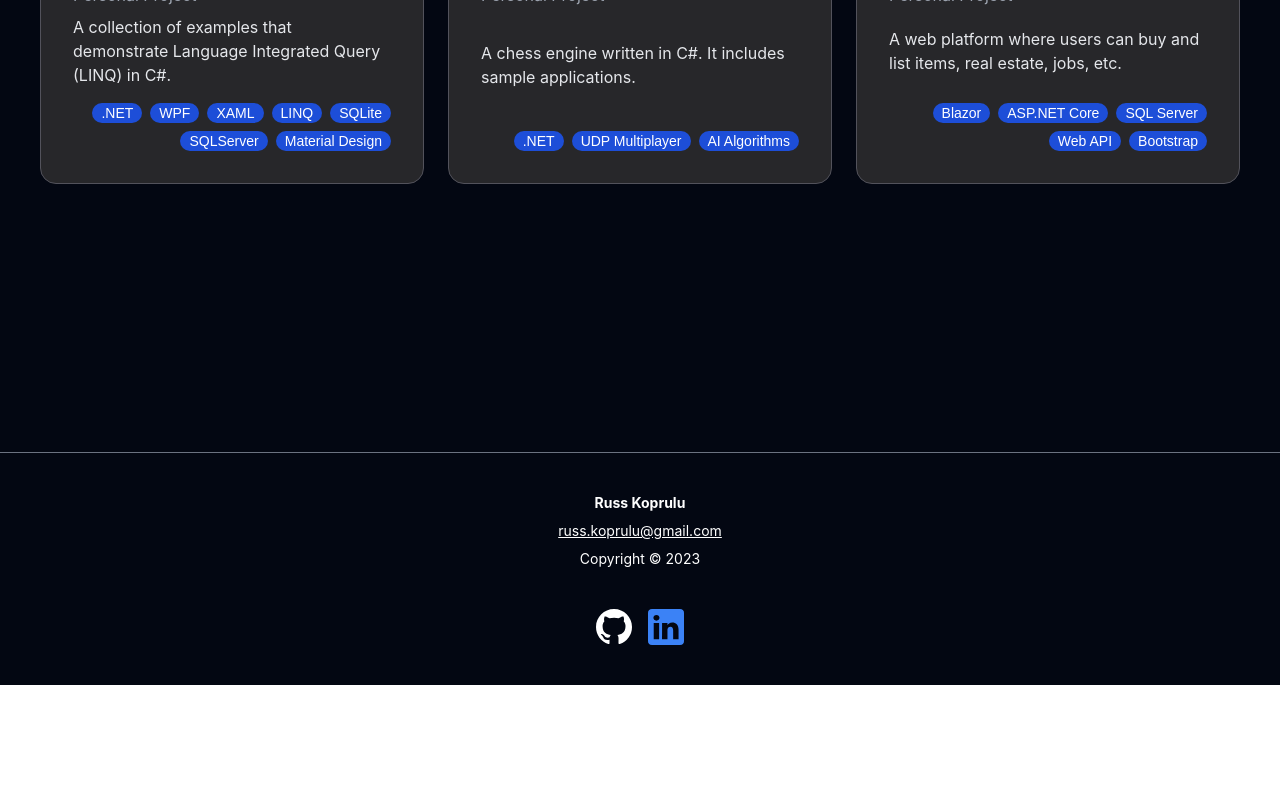
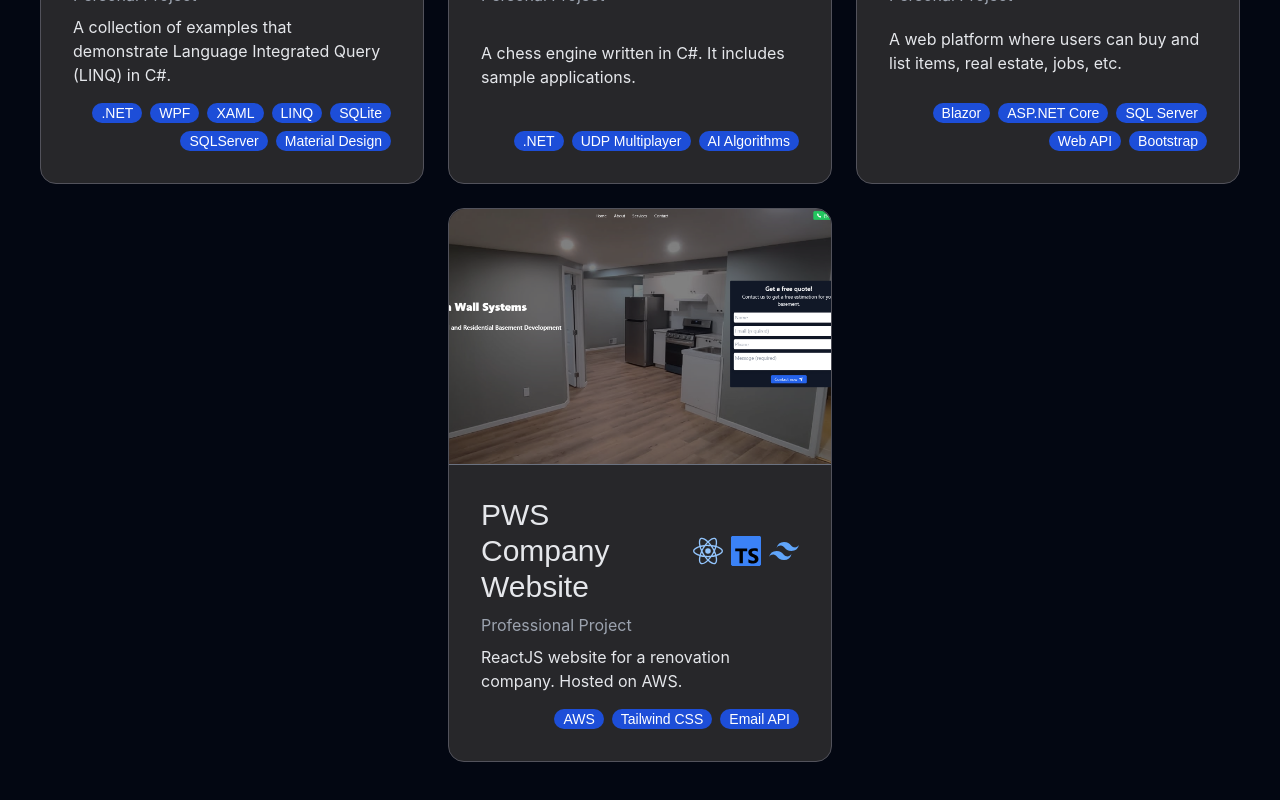
Before and after one commit to ruskpr/ruskpr.github.io, a React (Create React App) app: page /projects in a window 1280 px wide. Shown: the part 494-1294 px from the top of the page. Before the commit the page ends 1179 px from the top, so only its background shows below. Built offline with nearby package versions, Linux system fonts and the light colour scheme.

Commit message:
include pws project

```diff
--- a/src/components/pages/projects-page/LanguageIcon.tsx
+++ b/src/components/pages/projects-page/LanguageIcon.tsx
@@ -5,7 +5,8 @@ import {
   SiReact,
   SiRedux,
   SiCsharp,
-  SiBlazor
+  SiBlazor,
+  SiTailwindcss,
 } from "react-icons/si";
 
 const getLanguageIcon = (language: string) => {
@@ -31,6 +32,8 @@ const getLanguageIcon = (language: string) => {
       return <SiCsharp className="text-green-500" />;
     case "blazor":
       return <SiBlazor className="text-indigo-400" />;
+    case "tailwindcss":
+      return <SiTailwindcss className="text-blue-400" />;
     default:
       throw new Error(`Language '${language}' not found`);
   }
--- a/src/components/pages/projects-page/ProjectDetailSidebar.tsx
+++ b/src/components/pages/projects-page/ProjectDetailSidebar.tsx
@@ -1,7 +1,7 @@
 import { Link } from "react-router-dom";
 import { Button, ButtonType } from "../../ui/Button";
 import LanguageIcon from "./LanguageIcon";
-import { BsGithub } from "react-icons/bs";
+import { BsGithub, BsGlobe } from "react-icons/bs";
 import TagBadge from "./TagBadge";
 import { IProjectData } from "./Utils";
 
@@ -23,12 +23,22 @@ export default function ProjectDetailSidebar(props: {
   });
 
   let githubLink = <></>;
+  let websiteLink = <></>;
 
   if (data.links?.github != null) {
     githubLink = (
       <Link className="flex gap-2 items-center" to={data.links.github}>
         <BsGithub />
         {data.links.github}
+      </Link>
+    );
+  }
+
+  if (data.links?.website != null) {
+    websiteLink = (
+      <Link className="flex gap-2 items-center" to={data.links.website}>
+        <BsGlobe />
+        {data.links.website}
       </Link>
     );
   }
@@ -49,6 +59,7 @@ export default function ProjectDetailSidebar(props: {
 
       <h3 className="text-gray-300">Links</h3>
       <div className="flex flex-col flex-wrap p-0">{githubLink}</div>
+      <div className="flex flex-col flex-wrap p-0">{websiteLink}</div>
     </article>
   );
 }
--- a/src/components/pages/projects-page/project-data.json
+++ b/src/components/pages/projects-page/project-data.json
@@ -26,7 +26,7 @@
         ],
         "links": {
             "github": "https://github.com/ruskpr/csharp-sql-linq-examples",
-            "website": "www.github.com/ruskpr"
+            "website": null
         },
         "languages": [
             "C#"
@@ -38,9 +38,9 @@
         "title": "Chess",
         "type": "Personal Project",
         "subtitle": "A chess engine written in C#. It includes sample applications.",
-        "description": "This project contains a chess engine written in C# that has all of the features to play a full game of chess. I began developing this as a school project which I eventually presented in my final year. Even though the project is essentially complete, I still continue to work on it and add new features as I find it to be a great way to learn new things. The project includes a console application and desktop application with UDP multiplayer capabilities.",
-        "description2": "During the time that I spent developing this project while I was in school, I gained knowledge of many object-oriented programming principles. The pieces are abstracted into their own classes with their own unique movement logic. The board is a 2d array of pieces and is responsible for validating moves, checking for checkmate, and other game-related logic.",
-        "description3": null,
+        "description": "This project contains a chess engine written in C# that has all of the features to play a full game of chess. I began developing this as a school project which I eventually presented in my final year.",
+        "description2": "The pieces are abstracted into their own classes with their own unique movement logic. The board is a 2d array of pieces and is responsible for validating moves, checking for checkmate, and other game-related logic.",
+        "description3": "Even though the project is essentially complete, I still continue to work on it and add new features as I find it to be a great way to learn new things. The project includes a console application and desktop application with UDP multiplayer capabilities.",
         "images": [
             "https://github.com/ruskpr/Chess/blob/master/Images/fools-mate.png?raw=true",
             "https://github.com/ruskpr/Chess/blob/master/Images/join-server.png?raw=true",
@@ -90,5 +90,34 @@
             "C#",
             "blazor"
         ]
+    },
+    {
+        "id": 3,
+        "slug": "pws-company-website",
+        "title": "PWS Company Website",
+        "type": "Professional Project",
+        "subtitle": "ReactJS website for a renovation company. Hosted on AWS.",
+        "description": "A professional website for a renovation company in Edmonton, Alberta. The website is build with ReactJS and hosted on AWS Amplify. I chose to use TypeScript because it is simply makes web development a whole lot more enjoyable and easier to debug. I handled all the domain and hosting configurations for the client as well.",
+        "description2": "React being a stateful component-based framework, allowed me to implement interactive features the client requested. Whenever a service is clicked, a modal will show up with scrollable images, each having a brief description. Also, there is a contact form that allows users to send messages to the company email address, which is handled by the EmailJS API. From there, the company can respond to the user's message to further speak about their business.",
+        "description3": "The site is styled with Tailwind CSS, which is a flexible CSS framework which allows more freedom than Bootstrap. It is very easy to use and helps speed up the time-consuming aspect of webpage styling. The site is also responsive and looks great on all devices. Because the site is hosted using AWS Amplify, it is very easy to update and maintain the site. All you essentially need to do is push to the main branch and Amplify will automatically build and deploy to the live site.",
+        "images": [
+            "/images/pws-hero.png",
+            "/images/pws-modal.png",
+            "/images/pws-contact.png"
+        ],
+        "tags": [
+            "AWS",
+            "Tailwind CSS",
+            "Email API"
+        ],
+        "links": {
+            "github": null,
+            "website": "https://www.patarawalls.ca/"
+        },
+        "languages": [
+            "React",
+            "ts",
+            "tailwindcss"
+        ]
     }
 ]
```
